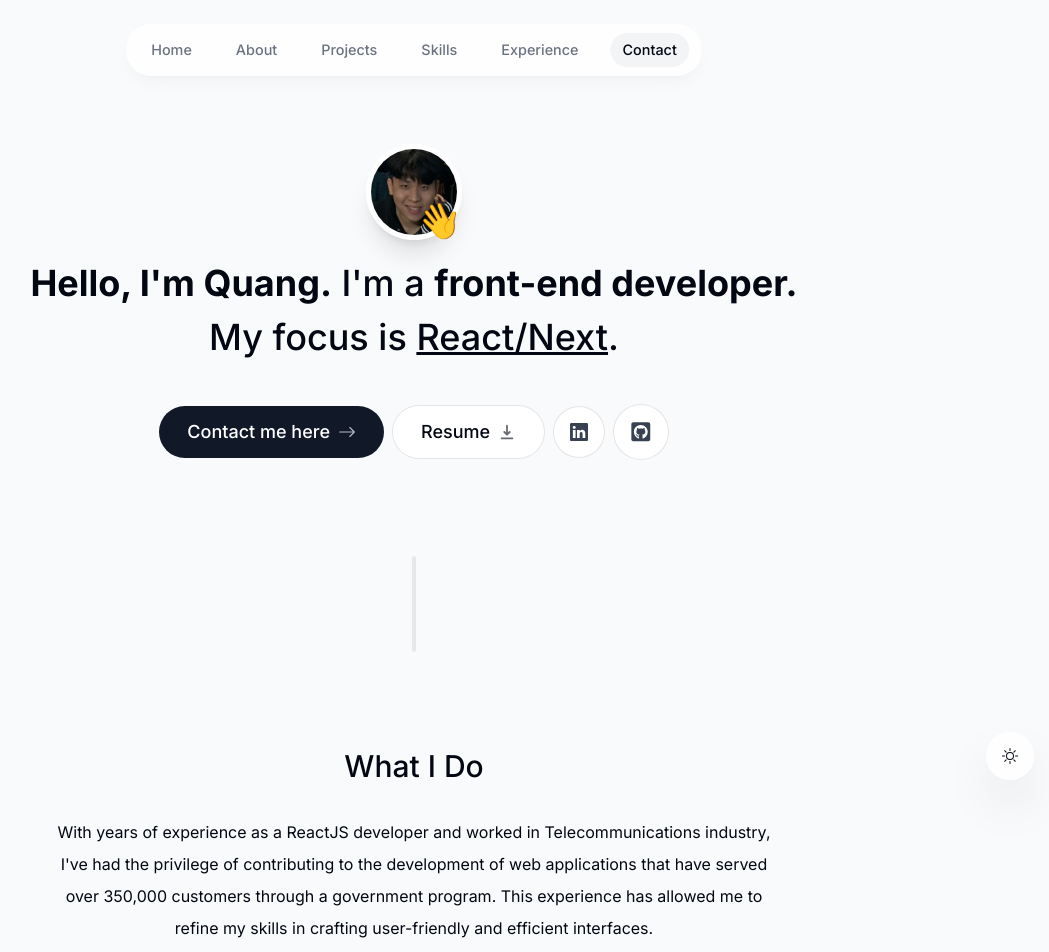
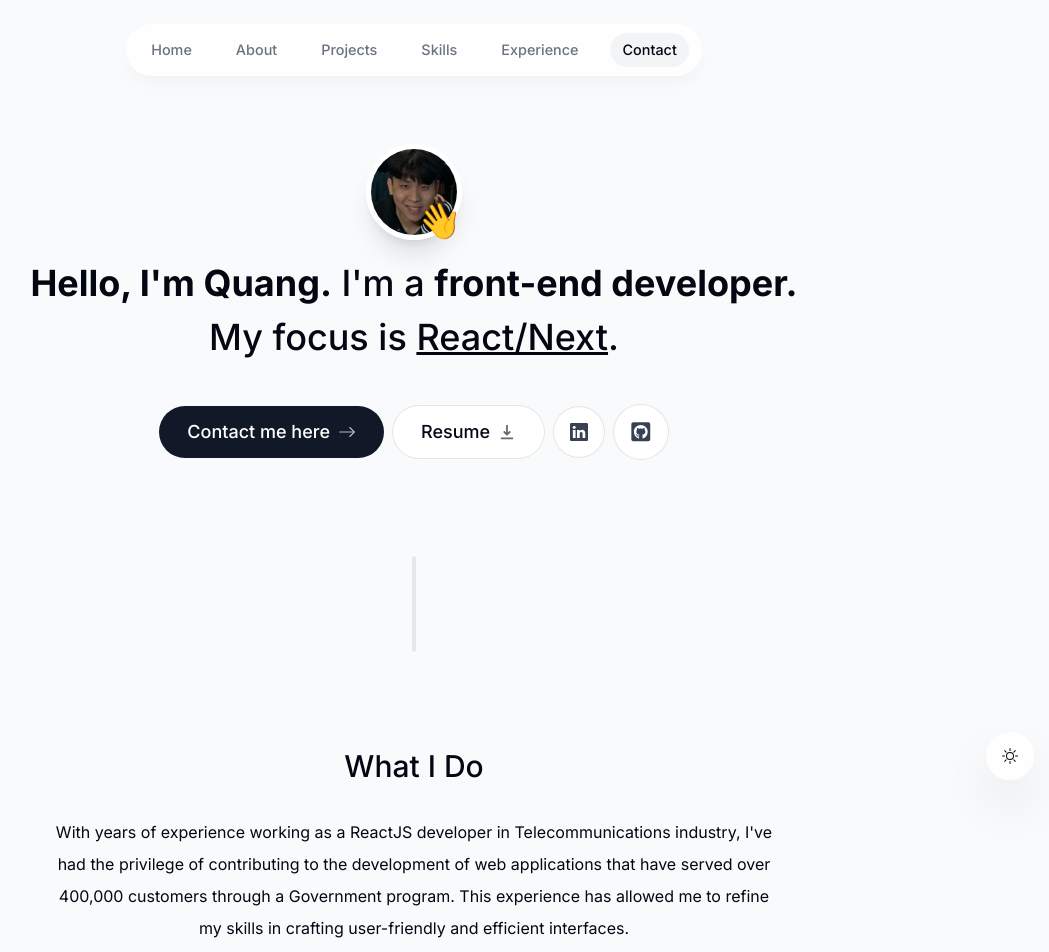
Before and after one commit to quangnphan/next-portfolio, a Next.js app: page / in a window 1280 px wide. Shown: the top 952 px of the page, without its empty margins (226-1275 px from the left). Built offline with nearby package versions, Linux system fonts and the light colour scheme; no server answers.

Commit message:
test build

```diff
--- a/components/about.tsx
+++ b/components/about.tsx
@@ -19,10 +19,10 @@ export default function About() {
     >
       <SectionHeading>What I do</SectionHeading>
       <p className="mb-3">
-        With years of experience as a ReactJS developer and worked in
+        With years of experience working as a ReactJS developer in
         Telecommunications industry, I've had the privilege of contributing to
-        the development of web applications that have served over 350,000
-        customers through a government program. This experience has allowed me
+        the development of web applications that have served over 400,000
+        customers through a Government program. This experience has allowed me
         to refine my skills in crafting user-friendly and efficient interfaces.
       </p>
     </motion.section>
```
